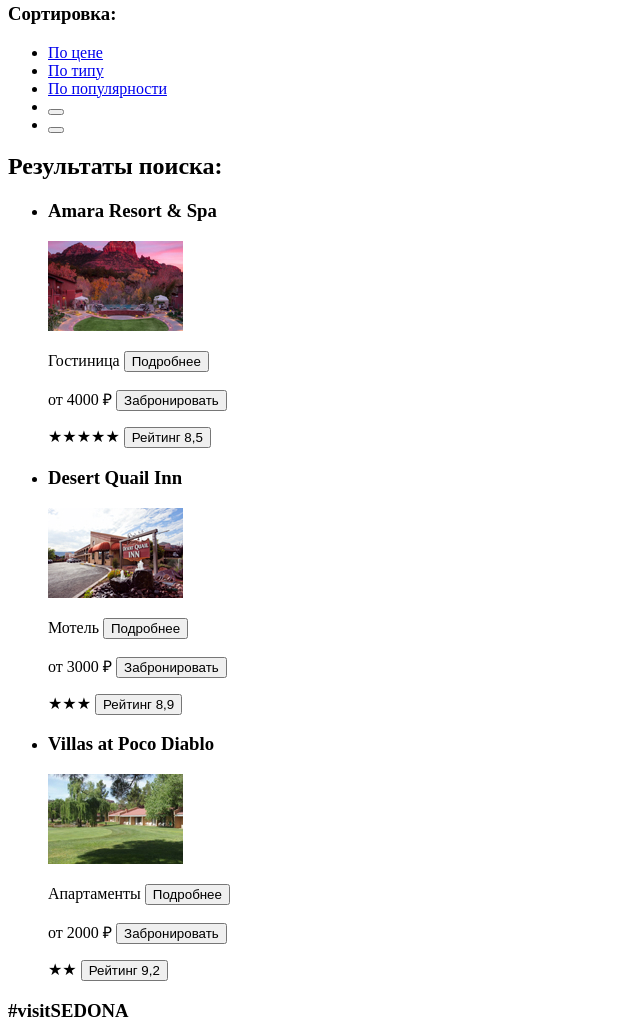
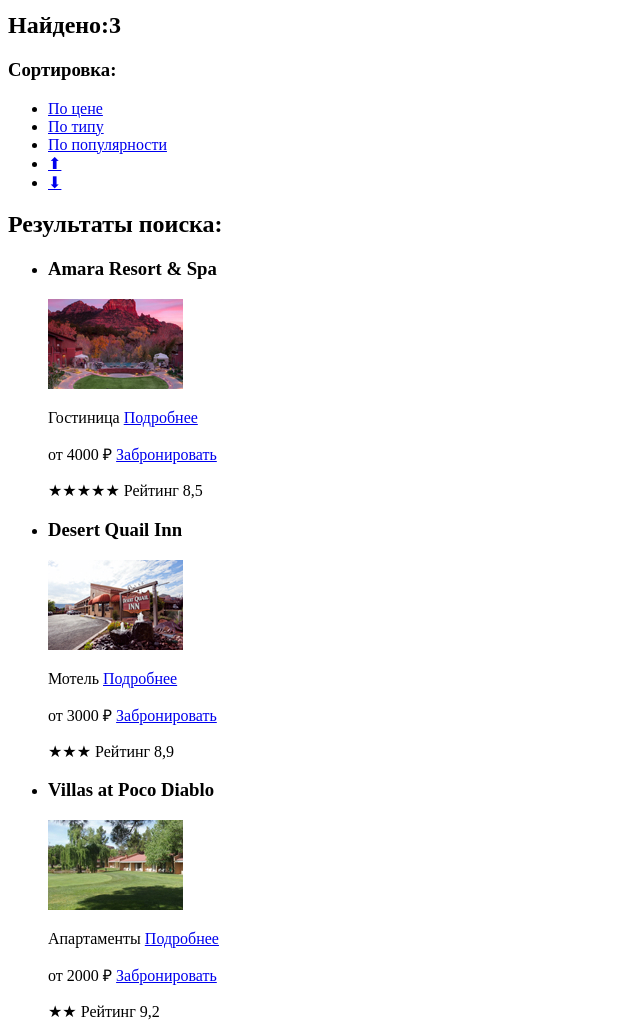
Before and after one commit to Capitan-kl/1711067-sedona-31, a plain HTML site: page hotels.html in a window 1280 px wide. Shown: the part 864-1889 px from the top of the page, without its empty margins (0-640 px from the left). Drawn offline with Linux system fonts and the light colour scheme.

Commit message:
Редактирование второстепенной страницы

```diff
--- a/hotels.html
+++ b/hotels.html
@@ -8,13 +8,13 @@
      <header>
       <nav>
         <ul>
-          <li><a href="/htmlcss/31/book/01-html/06-methodology/info.html">Информация</a></li>
-          <li><a href="/htmlcss/31/book/01-html/06-methodology/photos.html">Фото и видео</a></li>
-          <li><a href="/htmlcss/31/book/01-html/06-methodology/map.html">Карта штата</a></li>
-          <li><a href="/htmlcss/31/book/01-html/06-methodology/hotels.html">Гостиницы</a></li>
+          <li><a href="info.html">Информация</a></li>
+          <li><a href="photos.html">Фото и видео</a></li>
+          <li><a href="map.html">Карта штата</a></li>
+          <li><a href="hotels.html">Гостиницы</a></li>
         </ul>
          <a class="main-header-logo">
-         <img src="/htmlcss/31/book/01-html/06-methodology/img/logo.svg" width="138" height="70" alt="Логотип сайта городка Седона">
+         <img src="img/logo.svg" width="138" height="70" alt="Логотип сайта городка Седона">
          </a>
        </nav>
     </header>
@@ -23,7 +23,7 @@
               <img src="img/background.jpg" width="1200px" height="217px" alt="Каньон">
        </figure>
          <section>
-             <h2>Фильтр гостинниц</h2>
+             <h1>Фильтр гостинниц</h1>
                  <form method="get" action="https://echo.htmlacademy.ru">
                  <fieldset>
                      <legend>Инфраструктура:</legend>
@@ -88,10 +88,10 @@
                   <a href="#">По популярности</a>
                  </li>
                  <li>
-                     <button type="submit"></button>  <!--Сортировка/стрелки -->
+                  <a href="#">&#11014;</a>  <!--Сортировка/стрелки -->
                  </li>
                  <li>
-                     <button type="submit"></button>
+                  <a href="#">&#11015;</a>
                  </li>
             </ul>
         </section>
@@ -105,15 +105,15 @@
                 </p>
                  <p>
                 Гостиница
-                <button type="button">Подробнее</button>
+                <a href="#">Подробнее</a>
                 </p>
                  <p>
                 от 4000 ₽
-                <button type="button">Забронировать</button>
+                <a href="#">Забронировать</a>
               </p>
               <p>
                 &#9733;&#9733;&#9733;&#9733;&#9733;
-                <button type="button">Рейтинг 8,5</button>
+                Рейтинг 8,5
                 </p>
             </li>
             <li>
@@ -123,15 +123,15 @@
                </p>
                 <p>
                Мотель
-               <button type="button">Подробнее</button>
+               <a href="#">Подробнее</a>
                </p>
                 <p>
                от 3000 ₽
-               <button type="button">Забронировать</button>
+               <a href="#">Забронировать</a>
              </p>
              <p>
               &#9733;&#9733;&#9733;
-              <button type="button">Рейтинг 8,9</button>
+              Рейтинг 8,9
               </p>
            </li>
            <li>
@@ -141,15 +141,15 @@
              </p>
               <p>
              Апартаменты
-             <button type="button">Подробнее</button>
+             <a href="#">Подробнее</a>
              </p>
               <p>
              от 2000 ₽
-             <button type="button">Забронировать</button>
+             <a href="#">Забронировать</a>
            </p>
            <p>
             &#9733;&#9733;
-            <button type="button">Рейтинг 9,2</button>
+            Рейтинг 9,2
             </p>
          </li>
         </section>
```
